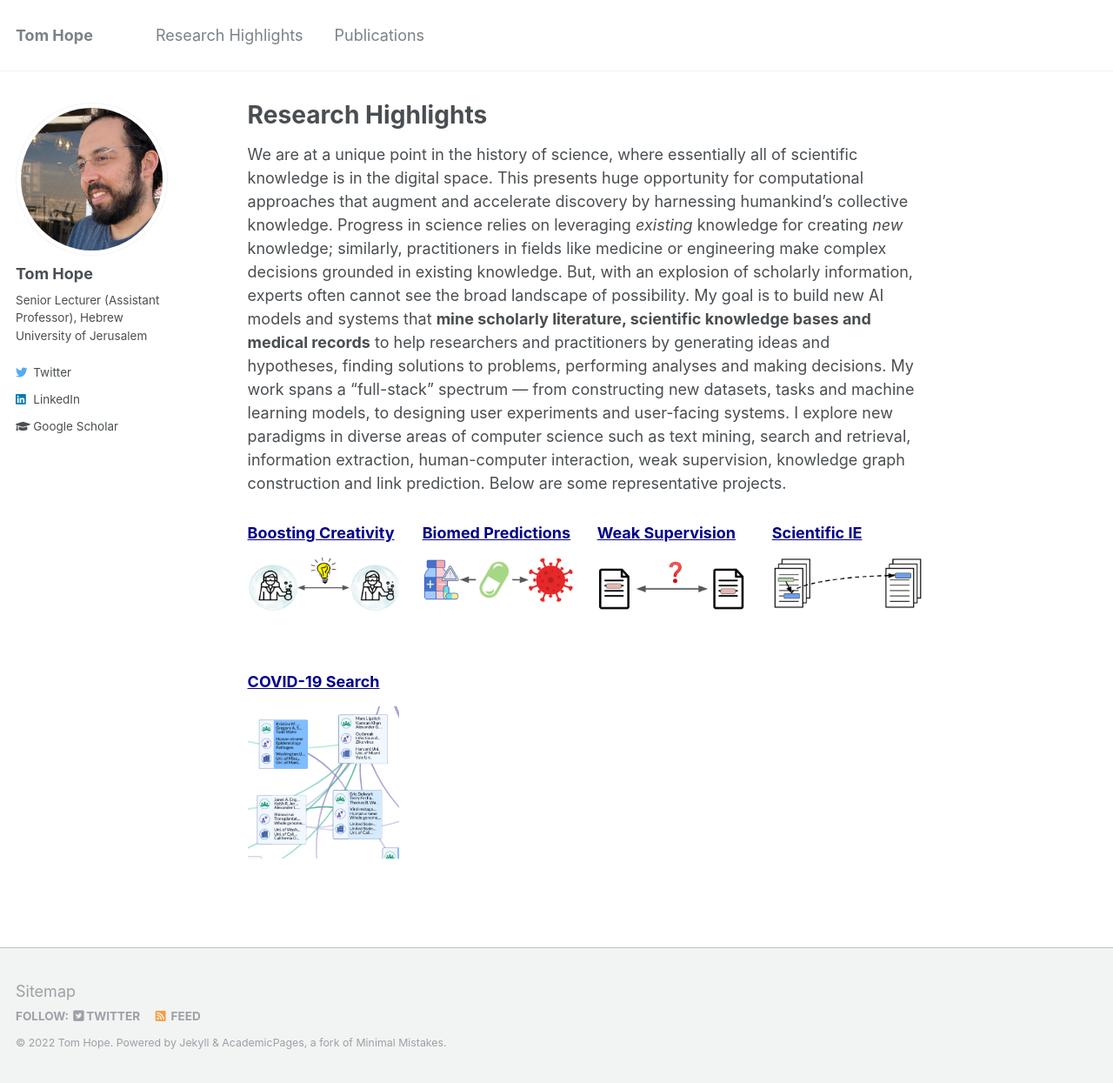
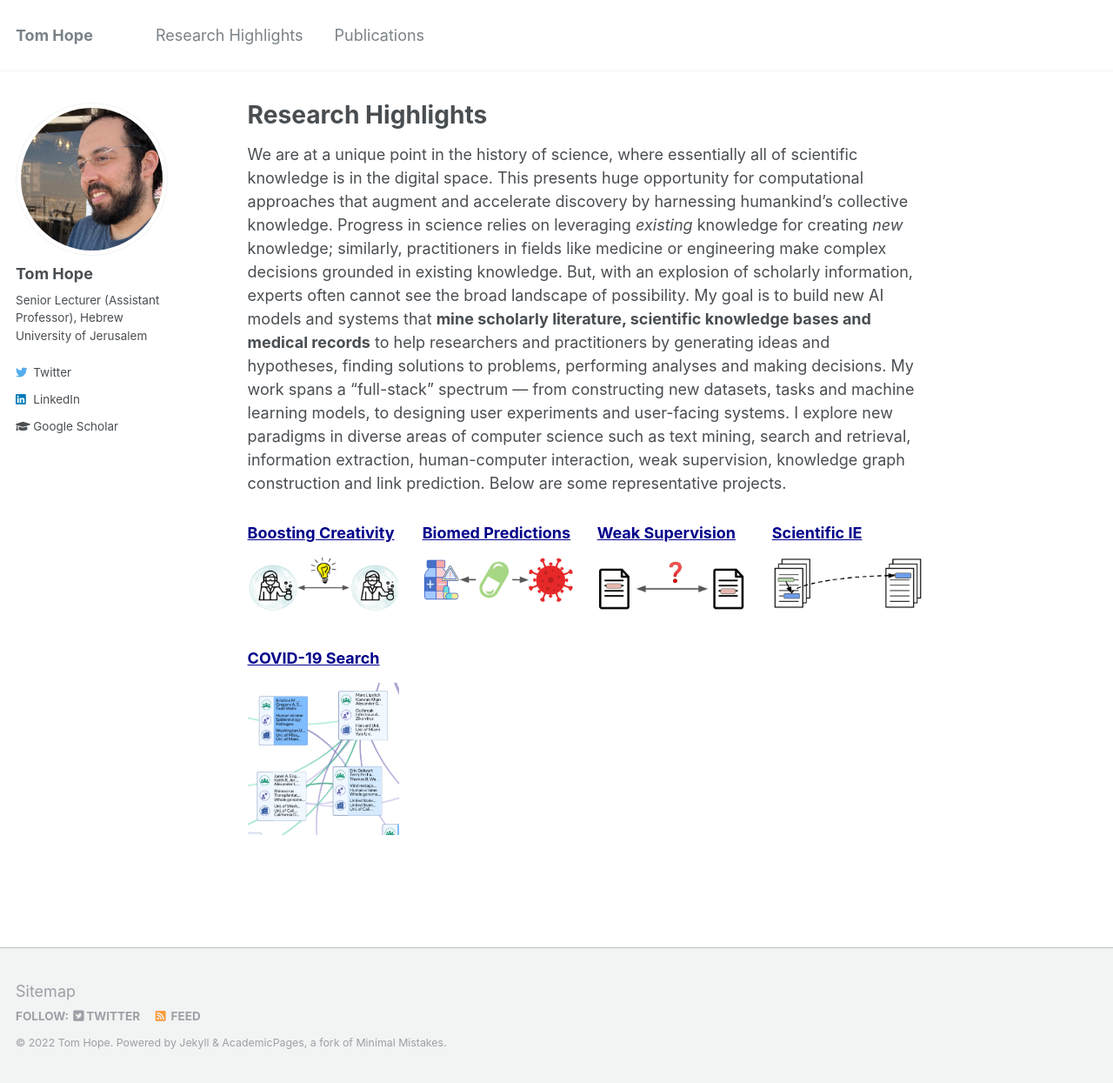
Before and after one commit to tomhoper/tomhoper.github.io, a Jekyll site: the page built from _pages/research.md, in a window 1280 px wide and 1245 px high. Shown: the whole window at 87% size. Built offline with Jekyll 4.4.1, drawn with Linux system fonts in a browser that asks for light colours.

Commit message:
Update _archive.scss

```diff
--- a/_sass/_archive.scss
+++ b/_sass/_archive.scss
@@ -3,7 +3,7 @@
    ========================================================================== */
 
 .archive {
-  margin-bottom: 2em;
+  margin-bottom: 0.5em;
 
   @include breakpoint($medium) {
     padding-right: $right-sidebar-width-narrow;
@@ -93,7 +93,7 @@
    ========================================================================== */
 
 .grid__item {
-  margin-bottom: 2em;
+  margin-bottom: 0.5em;
 
   .page__meta {
     margin: 0 0 4px;
```
